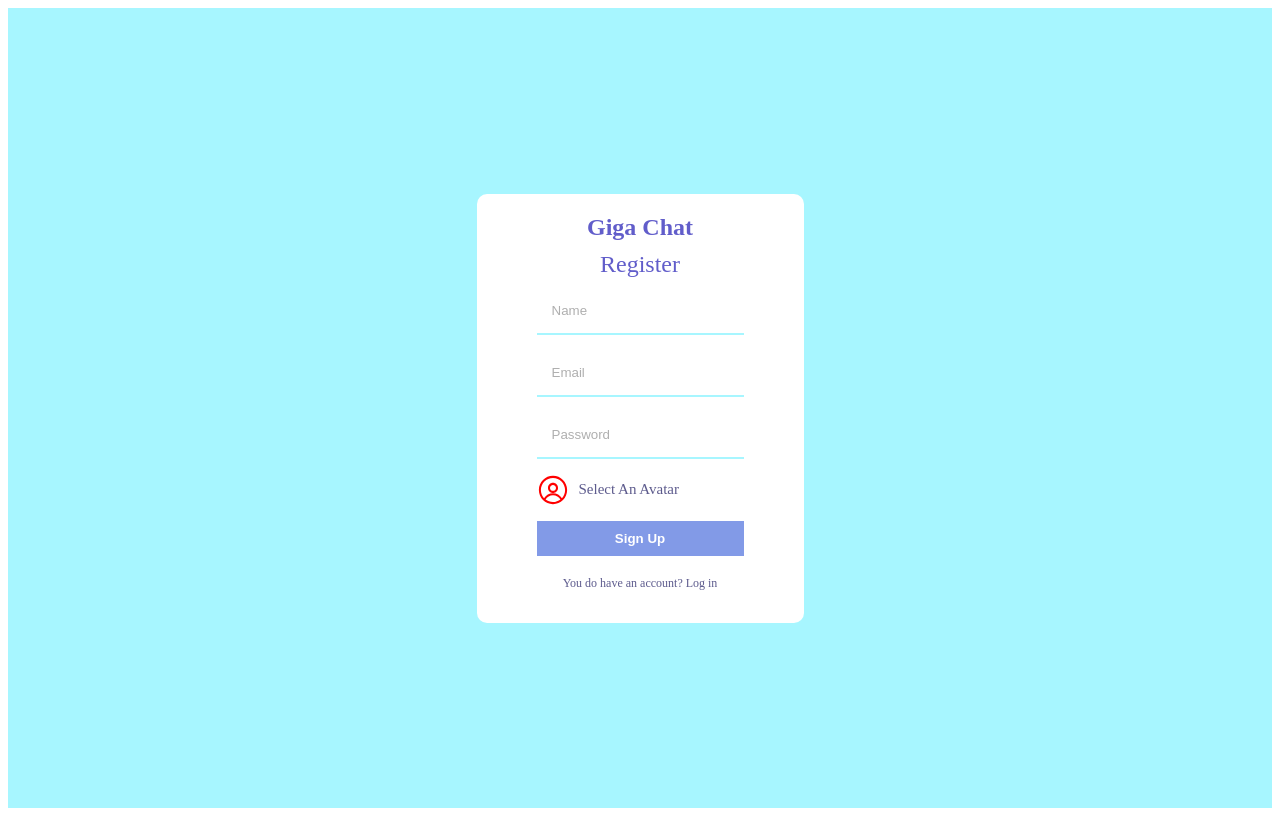
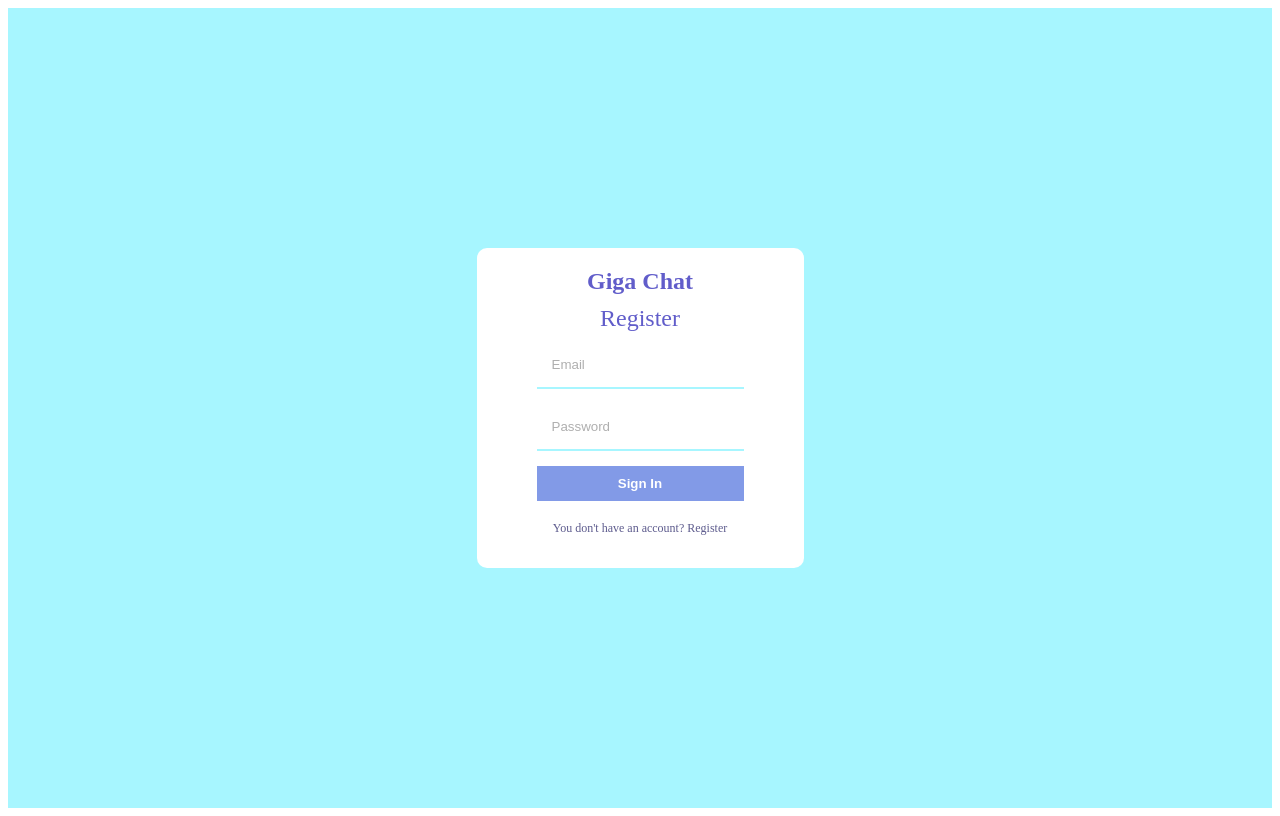
Before and after one commit to ShivamIsHere/Firebase-Chat-App, a React (Vite) app: page / in a window 1280 px wide. Built offline with nearby package versions, Linux system fonts and the light colour scheme.

Commit message:
Created Login page

```diff
--- a/src/App.jsx
+++ b/src/App.jsx
@@ -8,8 +8,8 @@
   const [count, setCount] = useState(0)
 
   return (
-    <Register/>
-    // <Login/>
+    // <Register/>
+    <Login/>
     )
 }
 
--- a/src/pages/Login.jsx
+++ b/src/pages/Login.jsx
@@ -3,7 +3,21 @@
 
 
 const Login = () => {
+  return (
+    <div className='formContainer'>
+      <div className='formWrapper'>
+        <spam className="logo">Giga Chat</spam>
+        <spam className="title">Register</spam>
+        <form>
+            <input type='email' placeholder='Email'/>
+            <input type='password' placeholder='Password'/>
+            <button>Sign In</button>
 
+        </form>
+        <p>You don't have an account? Register</p>
+      </div>
+    </div>
+  )
 }
 
 export default Login
```
